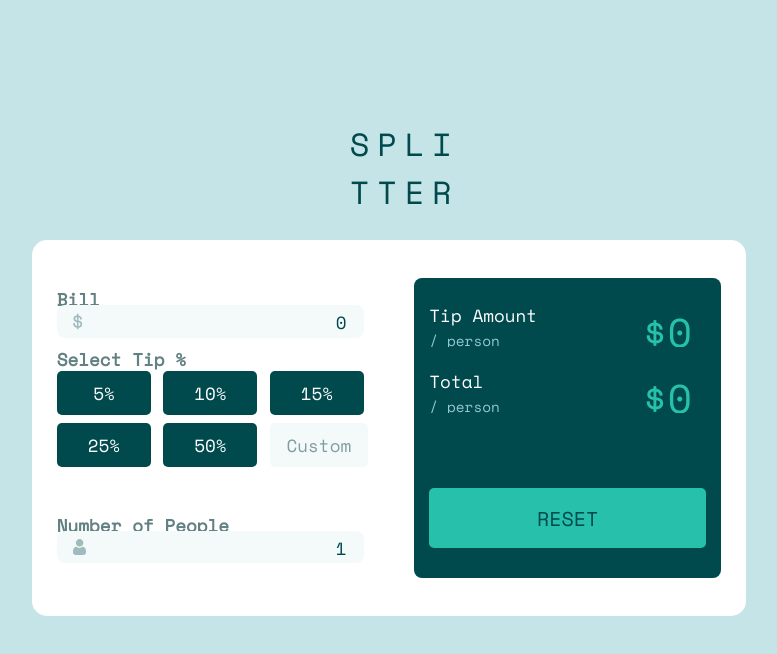
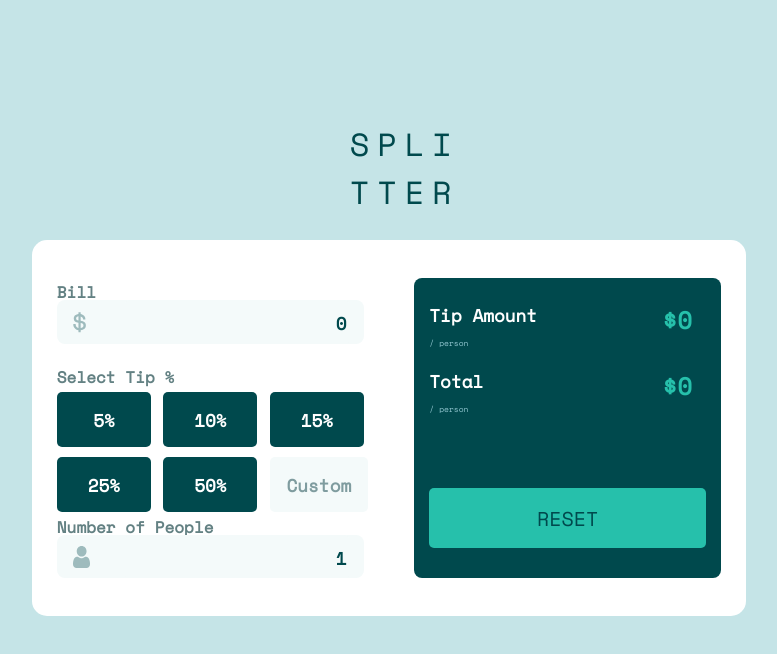
Before and after one commit to maperezromero/tip-calculator-app, a React (Create React App) app: page / in a window 1280 px wide. Shown: the top 654 px of the page, without its empty margins (251-1028 px from the left). Built offline with nearby package versions, Linux system fonts and the light colour scheme.

Commit message:
CSS: position some elements

```diff
--- a/src/App.css
+++ b/src/App.css
@@ -118,11 +118,11 @@ html, body, #root, #root>div{
   width: 100%;
 }
 
-.persons{
+/* .persons{
   display: flex;
   flex-direction: column;
   height: 30%;
-}
+} */
 .people-container{
   height: 40%;
   width: 100%;
@@ -189,6 +189,8 @@ html, body, #root, #root>div{
   width: 90%;
   position: absolute;
   bottom: 10%;
+  display: inline-block;
+  line-height: 15px;
 }
 .dollar-output{
   background-color: hsl(183, 100%, 15%);
@@ -226,11 +228,21 @@ html, body, #root, #root>div{
   }
   .input{
     height: 60%;
-
+    position: relative;
   }
   .output{
     height: 30%;
     border-radius: 15px;
+    position: relative;
+  }
+  .title-output{
+    font-size: 4vmin;
+  }
+  .amount-output{
+    font-size: 6vmin;
+  }
+  .text-person{
+    font-size: 3vmin;
   }
 }
   .calculator{
@@ -242,19 +254,42 @@ html, body, #root, #root>div{
     flex-direction: column;
   }
   .bill{
-    top:5%;
+    position: absolute;
+    top:2%;
+    height: 20%;
+  }
+  .tip{
+    height: 50%;
+    position: absolute;
+    top: 18%
+  }
+  .persons{
+    height: 20%;
+    width: 100%;
+    position: absolute;
+    bottom: 5%;
   }
   .tip-container{
     grid-template-columns: 1fr 1fr;
     grid-template-rows: 1fr 1fr 1fr;
+  }
+  .tip-container button {
+    font-size: 5vmin;
   }
   .tip-amount, .total-amount{
     height: 25%;
     width: 90%;
     display: flex;
     overflow: hidden;
+    position: absolute;
+  }
+  .tip-amount{
+    top: 10%;
+  }
+  .total-amount{
+    top:38%;
+  }
 
-  }
 
 @media screen and (min-width: 768px){
 
@@ -290,7 +325,7 @@ html, body, #root, #root>div{
     justify-content: space-between;
   }
   .bill{
-    height: 15%;
+    height: 20%;
     position: absolute;
   }
   .bill .text{
@@ -301,19 +336,22 @@ html, body, #root, #root>div{
   }
   .tip{
     position: absolute;
-    top: 23%;
+    top: 28%;
   }
-  .tip-button, .custom-tip, .text, .number-people, .amount, .title-output  {
+  .tip-button, .custom-tip, .number-people, .amount, .title-output  {
     font-size: min(1.6vw, 2.2vh) !important;
+    font-weight: bold;
   }
+
   .text-person{
-    font-size: min(1.2vw, 1.8vh) !important;
+    font-size: 1vmin !important;
   }
   .title *{
     font-size: min(3vw, 4vh) !important;
   }
   .amount-output{
-    font-size: min(4vw, 5vh) !important;
+    font-size: 3vmin !important;
+    font-weight: 600;
   }
   .reset{
     font-size: min(2vw, 2.5vh) !important;
@@ -330,9 +368,9 @@ html, body, #root, #root>div{
   }
   .persons{
     position: absolute;
-    height: 15%;
+    height: 20%;
     width: 100%;
-    bottom: 5%;
+    bottom: 0% !important;
   }
   .persons .text{
     height: 28%;
@@ -340,6 +378,7 @@ html, body, #root, #root>div{
   .persons .people-container{
     height: 72%;
   }
+
   .tip-container{
     grid-template-columns: 1fr 1fr 1fr;
     grid-template-rows: 1fr 1fr;
@@ -347,7 +386,5 @@ html, body, #root, #root>div{
   .amount-container{
     height: 80%;
   }
-  .text{
 
-  }
 }
--- a/src/App.js
+++ b/src/App.js
@@ -19,6 +19,15 @@ function App() {
     tipAmount: 0,
     total: 0,
   })
+  const reset = () =>{
+    setValues({
+      bill: 0,
+      tip: 'Custom',
+      persons: 1,
+      tipAmount: 0,
+      total: 0,
+    })
+  }
   return (
     <div className = "App" >
       <div className = "container" >
@@ -44,7 +53,7 @@ function App() {
             <span className = "output">
                 <TipAmount/>
                 <TotalAmount/>
-                <button className = "reset">
+                <button className = "reset" onClick={reset}>
                   RESET
                 </button>
             </span>
--- a/src/components/tip.js
+++ b/src/components/tip.js
@@ -14,9 +14,10 @@ export const Tip = () => {
         setValues({...values, tip: ''})
     }
     const handleClick = (e) => {
-        setSelected(Number(e.target.id.substring(e.target.id.length - (e.target.id.length - (e.target.id.indexOf('-')+1)))));
+        const value = Number(e.target.id.substring(e.target.id.length - (e.target.id.length - (e.target.id.indexOf('-')+1))));
+        setSelected(value);
         setValues({...values, tip: 'Custom'})
-        setValues({...calculation({...values, tip: selected})})
+        setValues({...calculation({...values, tip: value})})
     }
     return (
         <span className = "tip">
```
